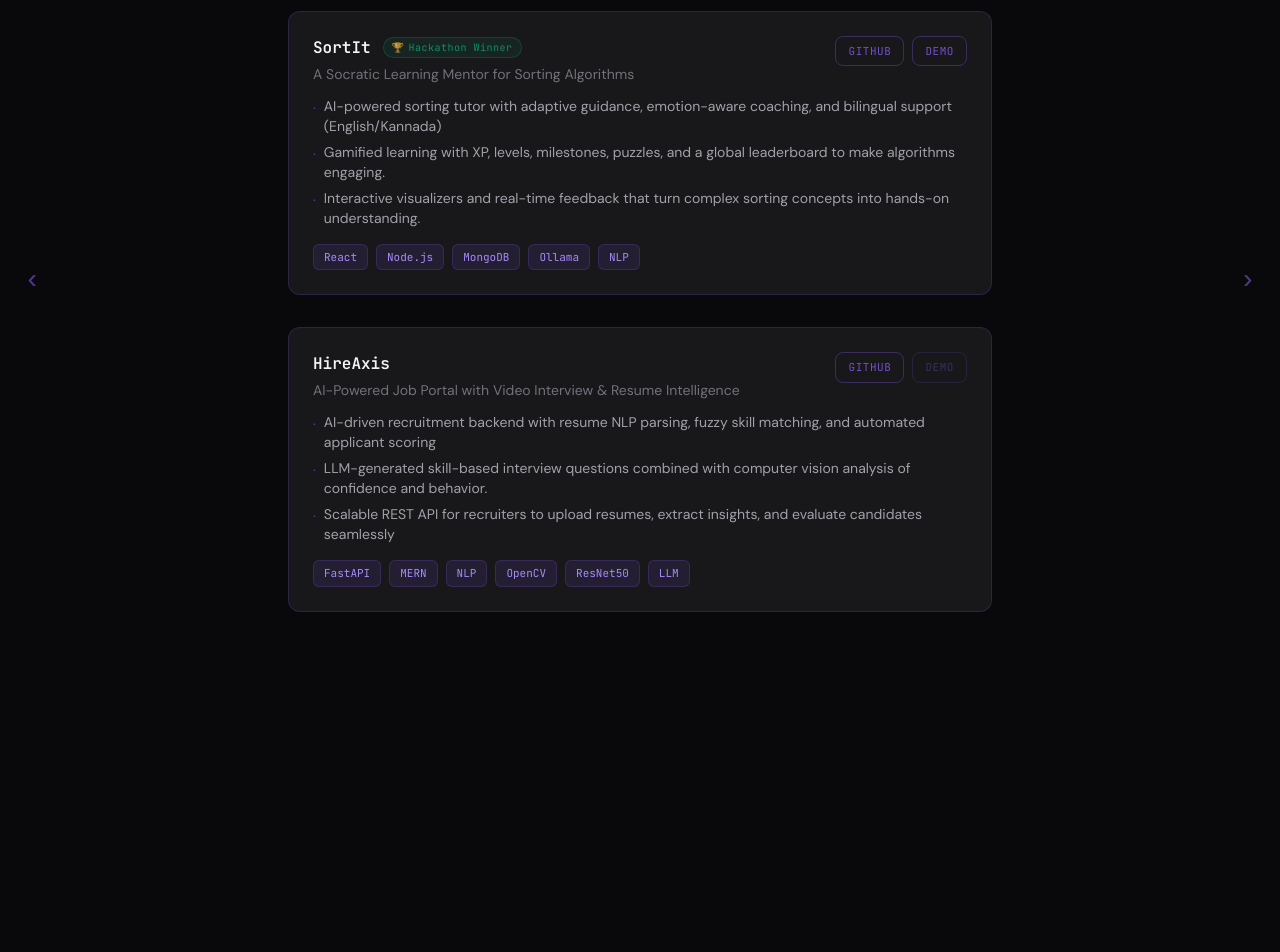
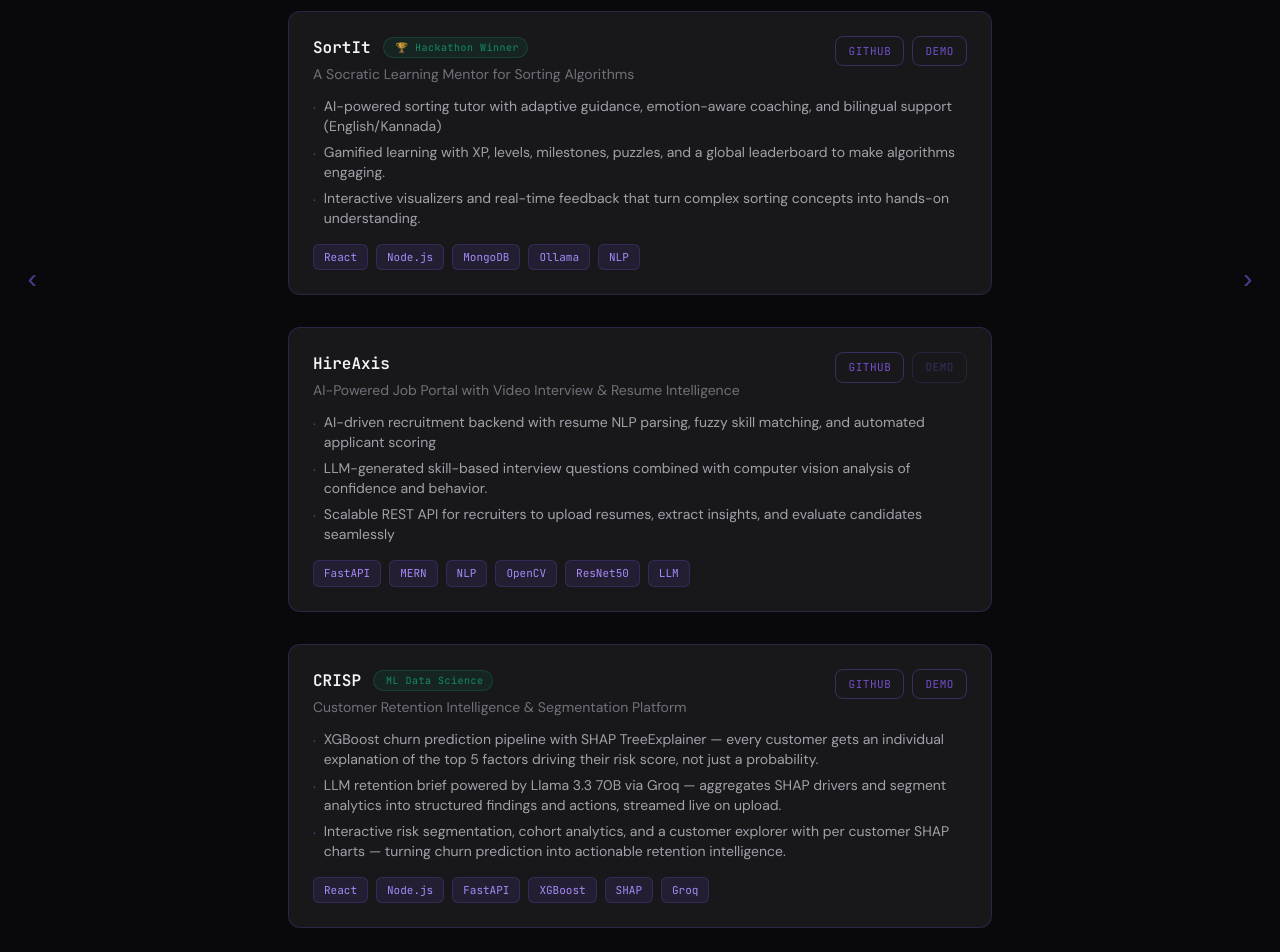
Before and after one commit to kushith19/Portfolio, a React (Vite) app: page /#/projects in a window 1280 px wide. Shown: the part 119-1071 px from the top of the page. Before the commit the page ends 800 px from the top, so only its background shows below. Built offline with nearby package versions, Linux system fonts and the light colour scheme.

Commit message:
demo link

```diff
--- a/src/pages/Projects.jsx
+++ b/src/pages/Projects.jsx
@@ -4,7 +4,7 @@ import { motion } from "framer-motion";
 const projects = [
   {
     title: "SortIt",
-    badge: "Hackathon Winner",
+    badge: "🏆 Hackathon Winner",
     problem: "A Socratic Learning Mentor for Sorting Algorithms",
     highlights: [
       "AI-powered sorting tutor with adaptive guidance, emotion-aware coaching, and bilingual support (English/Kannada)",
@@ -27,6 +27,19 @@ const projects = [
     github: "https://github.com/kushith19/HireAxis",
     demo: '',
   },
+  {
+  title: "CRISP",
+   badge: "ML Data Science",
+  problem: "Customer Retention Intelligence & Segmentation Platform",
+  highlights: [
+    "XGBoost churn prediction pipeline with SHAP TreeExplainer — every customer gets an individual explanation of the top 5 factors driving their risk score, not just a probability.",
+    "LLM retention brief powered by Llama 3.3 70B via Groq — aggregates SHAP drivers and segment analytics into structured findings and actions, streamed live on upload.",
+    "Interactive risk segmentation, cohort analytics, and a customer explorer with per customer SHAP charts — turning churn prediction into actionable retention intelligence.",
+  ],
+  stack: ["React", "Node.js", "FastAPI", "XGBoost", "SHAP", "Groq"],
+  github: "https://github.com/kushith19/CRISP",
+  demo: "https://vimeo.com/1173256893?fl=ip&fe=ec",
+}
 ];
 
 function Tag({ text }) {
@@ -116,7 +129,7 @@ export default function Projects() {
                         color: "rgba(16,185,129,0.7)",
                       }}
                     >
-                      <span style={{ fontSize: "10px" }}>🏆</span>
+                      <span style={{ fontSize: "10px" }}></span>
                       {p.badge}
                     </span>
                   )}
```
